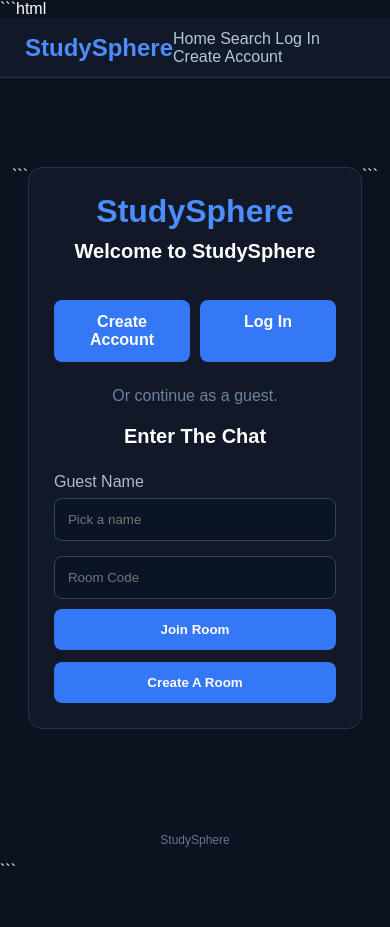
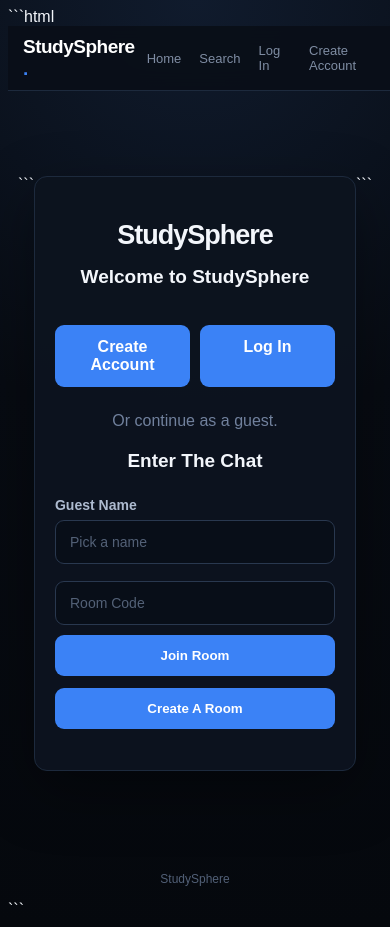
Before and after one commit to antichrist817/studysphere, a Python web app: template templates/home.html in a window 390 px wide. Before the commit the page ends 866 px from the top, so only its background shows below. Run offline with Jinja, Linux system fonts and the light colour scheme; the template is opened without the code that fills it, so the values that code supplies are empty; some libraries are stand-ins or nearby versions.

Commit message:
Update style.css
Redesign StudySphere UI

````diff
--- a/static/css/style.css
+++ b/static/css/style.css
@@ -1,57 +1,103 @@
+```css
 * {
     box-sizing: border-box;
     margin: 0;
     padding: 0;
 }
 
+:root {
+    --bg: #070b12;
+    --panel: #0d131f;
+    --panel-light: #111a29;
+    --border: #1d2a3d;
+    --text: #f3f6fb;
+    --muted: #7f8da3;
+    --blue: #3b82f6;
+    --blue-hover: #2563eb;
+    --green: #42d392;
+}
+
 body {
-    font-family: Arial, sans-serif;
-    background: #0b1220;
-    color: #ffffff;
+    font-family: Arial, Helvetica, sans-serif;
+    background:
+        radial-gradient(
+            circle at top,
+            #101b2d 0%,
+            #070b12 45%,
+            #05080d 100%
+        );
+    color: var(--text);
     min-height: 100vh;
 }
 
-/* TOP BAR */
+
+/* =========================
+   TOP BAR
+========================= */
 
 .topbar {
-    height: 60px;
+    height: 64px;
+    width: 100%;
     display: flex;
     align-items: center;
-    padding: 0 25px;
-    background: #111827;
-    border-bottom: 1px solid #263247;
+    padding: 0 28px;
+    background: rgba(10, 15, 24, 0.96);
+    border-bottom: 1px solid var(--border);
+    position: sticky;
+    top: 0;
+    z-index: 100;
+    backdrop-filter: blur(10px);
 }
 
 .logo {
-    font-size: 24px;
-    font-weight: bold;
-    color: #4d8dff;
+    font-size: 22px;
+    font-weight: 800;
+    letter-spacing: -0.5px;
+    color: #ffffff;
+}
+
+.logo::after {
+    content: ".";
+    color: var(--blue);
 }
 
 .topbar nav {
     margin-left: auto;
+    display: flex;
+    align-items: center;
+    gap: 8px;
 }
 
 .topbar nav a {
-    color: #b8c4d9;
+    color: var(--muted);
     text-decoration: none;
+    padding: 9px 12px;
+    border-radius: 8px;
+    transition: 0.15s ease;
 }
 
 .topbar nav a:hover {
     color: white;
+    background: var(--panel-light);
 }
 
-/* PAGE */
+
+/* =========================
+   PAGE
+========================= */
 
 .content {
-    min-height: calc(100vh - 105px);
+    min-height: calc(100vh - 109px);
     display: flex;
     align-items: center;
     justify-content: center;
-    padding: 25px;
+    padding: 35px 20px;
 }
 
-/* HOME */
+
+/* =========================
+   HOME / CARDS
+========================= */
 
 .home-container {
     width: 100%;
@@ -61,47 +107,67 @@ body {
 
 .home-card {
     width: 100%;
-    max-width: 500px;
-    background: #111827;
-    border: 1px solid #263247;
-    border-radius: 14px;
-    padding: 35px;
+    max-width: 520px;
+    background: rgba(13, 19, 31, 0.96);
+    border: 1px solid var(--border);
+    border-radius: 16px;
+    padding: 38px;
+    box-shadow:
+        0 20px 60px rgba(0, 0, 0, 0.35);
 }
 
 .home-card h1 {
     text-align: center;
-    color: #4d8dff;
+    font-size: 32px;
+    letter-spacing: -1px;
     margin-bottom: 10px;
 }
 
 .home-card h2 {
     text-align: center;
     margin-bottom: 25px;
-    font-size: 20px;
+    font-size: 19px;
 }
 
+
+/* =========================
+   FORMS
+========================= */
+
 .field {
-    margin-bottom: 15px;
+    margin-bottom: 17px;
 }
 
 .field label {
     display: block;
     margin-bottom: 7px;
     color: #aebbd0;
+    font-size: 14px;
+    font-weight: 600;
 }
 
-input {
+input,
+textarea {
     width: 100%;
-    padding: 13px;
-    border-radius: 8px;
-    border: 1px solid #34445f;
-    background: #0b1424;
+    padding: 13px 14px;
+    border-radius: 9px;
+    border: 1px solid #29384f;
+    background: #080e18;
     color: white;
     outline: none;
+    font-size: 14px;
+    transition: 0.15s ease;
 }
 
-input:focus {
-    border-color: #4d8dff;
+input::placeholder,
+textarea::placeholder {
+    color: #536177;
+}
+
+input:focus,
+textarea:focus {
+    border-color: var(--blue);
+    box-shadow: 0 0 0 3px rgba(59, 130, 246, 0.12);
 }
 
 .join-row {
@@ -109,55 +175,75 @@ input:focus {
     gap: 10px;
 }
 
-.join-row button,
-.create-btn,
-.inputs button {
-    border: none;
-    border-radius: 8px;
-    padding: 13px 18px;
-    background: #3478f6;
-    color: white;
-    font-weight: bold;
-    cursor: pointer;
+.join-row input {
+    flex: 1;
 }
 
-.join-row button:hover,
-.create-btn:hover,
-.inputs button:hover {
-    background: #2868dc;
+button,
+.create-btn {
+    border: none;
+    border-radius: 9px;
+    padding: 13px 18px;
+    background: var(--blue);
+    color: white;
+    font-weight: 700;
+    cursor: pointer;
+    transition: 0.15s ease;
+}
+
+button:hover,
+.create-btn:hover {
+    background: var(--blue-hover);
+    transform: translateY(-1px);
 }
 
 .create-btn {
     width: 100%;
     margin-top: 12px;
+    display: block;
 }
+
+a.create-btn {
+    color: white;
+}
+
+
+/* =========================
+   ERRORS
+========================= */
 
 .error {
     margin-top: 15px;
-    padding: 10px;
-    border-radius: 8px;
-    background: #351b22;
-    border: 1px solid #69313d;
-    color: #ffb4bd;
+    padding: 11px 13px;
+    border-radius: 9px;
+    background: #29151b;
+    border: 1px solid #5b2835;
+    color: #ffb7c1;
+    font-size: 14px;
 }
 
-/* CHAT ROOM */
+
+/* =========================
+   CHAT ROOM / DMS
+========================= */
 
 .message-box {
-    width: 80vw;
-    height: 80vh;
-    max-width: 1100px;
-    background: #111827;
-    border: 1px solid #263247;
-    border-radius: 12px;
+    width: min(100%, 1100px);
+    height: min(78vh, 760px);
+    min-height: 500px;
+    background: rgba(13, 19, 31, 0.97);
+    border: 1px solid var(--border);
+    border-radius: 15px;
     display: flex;
     flex-direction: column;
     overflow: hidden;
+    box-shadow:
+        0 20px 70px rgba(0, 0, 0, 0.4);
 }
 
 .message-box h2 {
     padding: 18px;
-    border-bottom: 1px solid #263247;
+    border-bottom: 1px solid var(--border);
     font-size: 18px;
 }
 
@@ -165,7 +251,9 @@ input:focus {
     overflow-y: auto;
     flex: 1;
     width: 100%;
-    padding: 10px;
+    padding: 14px;
+    scrollbar-width: thin;
+    scrollbar-color: #29384f transparent;
 }
 
 .text {
@@ -174,48 +262,118 @@ input:focus {
     align-items: center;
     justify-content: space-between;
     gap: 15px;
-    padding: 9px 10px;
-    border-bottom: 1px solid #1d293d;
+    padding: 12px;
+    margin-bottom: 4px;
+    border-radius: 9px;
+    border-bottom: 1px solid #152033;
+}
+
+.text:hover {
+    background: rgba(255, 255, 255, 0.025);
 }
 
 .muted {
     font-size: 10px;
-    color: #71819d;
+    color: var(--muted);
     white-space: nowrap;
 }
 
 .inputs {
-    padding: 10px;
+    padding: 12px;
     display: flex;
     gap: 10px;
-    border-top: 1px solid #263247;
+    border-top: 1px solid var(--border);
+    background: #0a101b;
 }
 
 #message {
     flex: 1;
 }
 
-/* FOOTER */
+
+/* =========================
+   ONLINE STATUS
+========================= */
+
+.online {
+    color: var(--green);
+}
+
+.offline {
+    color: var(--muted);
+}
+
+
+/* =========================
+   FOOTER
+========================= */
 
 footer {
     height: 45px;
     display: flex;
     align-items: center;
     justify-content: center;
-    color: #68768e;
+    color: #526077;
     font-size: 12px;
 }
 
-/* MOBILE */
+
+/* =========================
+   SCROLLBAR
+========================= */
+
+::-webkit-scrollbar {
+    width: 8px;
+}
+
+::-webkit-scrollbar-track {
+    background: transparent;
+}
+
+::-webkit-scrollbar-thumb {
+    background: #26344a;
+    border-radius: 10px;
+}
+
+::-webkit-scrollbar-thumb:hover {
+    background: #344761;
+}
+
+
+/* =========================
+   MOBILE
+========================= */
 
 @media (max-width: 650px) {
 
+    .topbar {
+        padding: 0 15px;
+    }
+
+    .logo {
+        font-size: 19px;
+    }
+
+    .topbar nav {
+        gap: 2px;
+    }
+
+    .topbar nav a {
+        padding: 8px;
+        font-size: 13px;
+    }
+
     .content {
-        padding: 12px;
+        padding: 15px 10px;
     }
 
     .home-card {
-        padding: 25px;
+        padding: 25px 20px;
+        border-radius: 13px;
+    }
+
+    .home-card h1 {
+        font-size: 27px;
     }
 
     .join-row {
@@ -224,13 +382,23 @@ footer {
 
     .message-box {
         width: 100%;
-        height: 80vh;
+        height: 82vh;
+        min-height: 400px;
+        border-radius: 12px;
     }
 
     .text {
         align-items: flex-start;
         flex-direction: column;
-        gap: 4px;
+        gap: 5px;
     }
 
+    .inputs {
+        padding: 9px;
+    }
+
+    .inputs button {
+        padding: 12px 14px;
+    }
 }
+```
````
